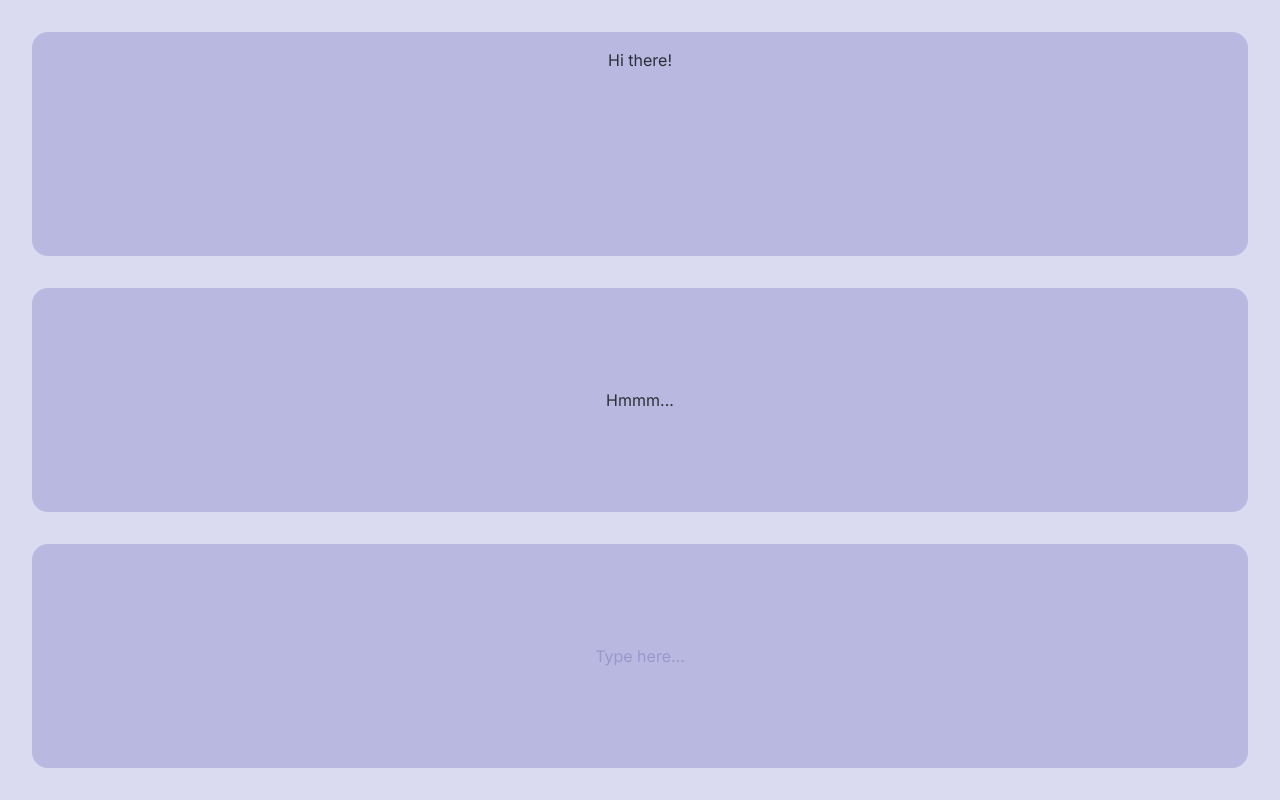
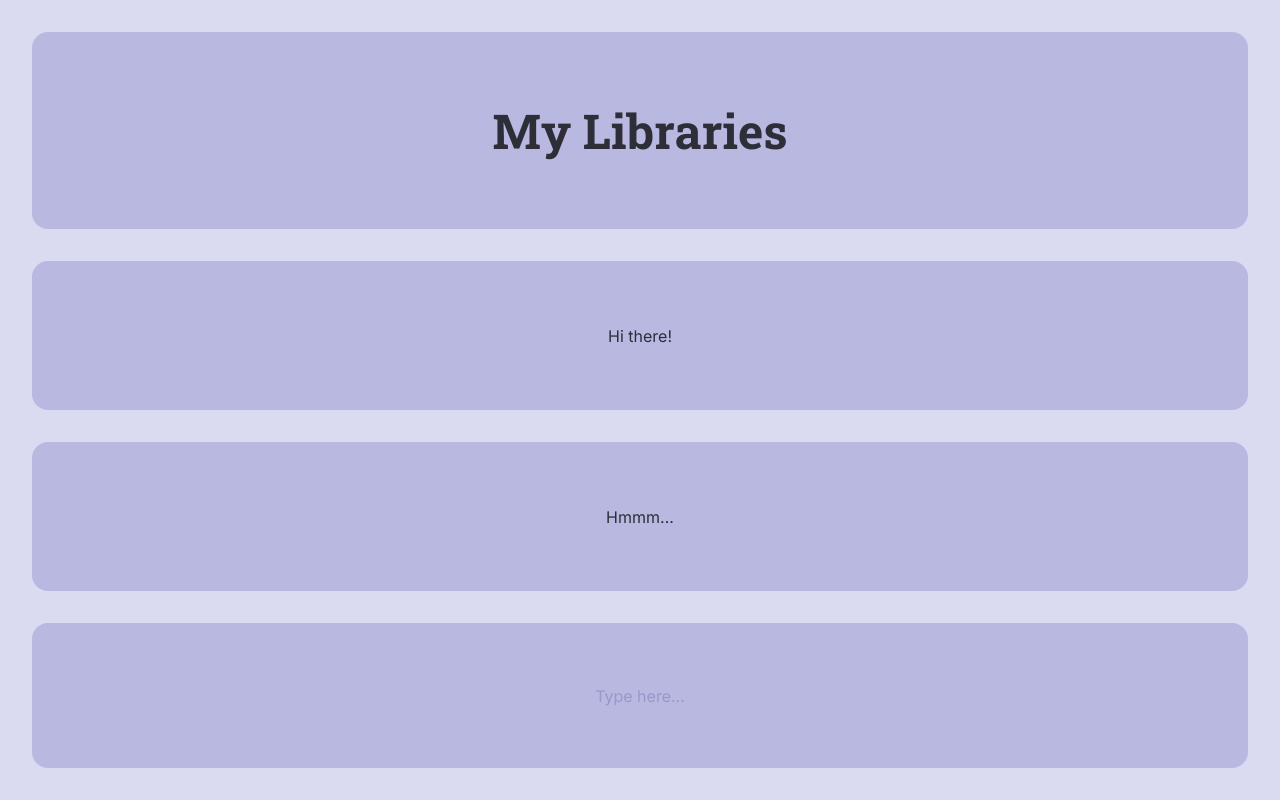
Before and after one commit to CaretParrot/my-libraries, a plain HTML site: page index.html in a window 1280 px wide. Drawn offline with Linux system fonts and the light colour scheme.

Commit message:
Enhance CSS styles for body and elements; add new classes for full-size layout and update HTML with a heading

```diff
--- a/default.css
+++ b/default.css
@@ -12,13 +12,30 @@
 }
 
 .active,
-button:active {
+button:active,
+select:active,
+input:focus {
     background-color: light-dark(var(--light-3), var(--dark-3));
 }
 
 body * {
     color: light-dark(var(--dark-2), var(--light-2));
     background-color: light-dark(var(--light-2), var(--dark-2));
+    width: calc(100% - var(--base-unit) * 2);
+    height: calc(100% - var(--base-unit) * 2);
+    justify-content: center;
+    align-content: center;
+    align-items: center;
+    font-family: "Inter", serif;
+    font-optical-sizing: auto;
+    font-weight: normal;
+    font-style: normal;
+    border: none;
+    border-radius: var(--base-unit);
+    transition: 0.5s;
+    flex: 1 1 auto;
+    text-align: center;
+    line-height: 1.5em;
 }
 
 ::-moz-selection,
@@ -32,24 +49,13 @@ body * {
 }
 
 * {
-    font-family: "Inter", serif;
-    font-optical-sizing: auto;
-    font-weight: normal;
-    font-style: normal;
-    border: none;
-    border-radius: var(--base-unit);
     margin: var(--base-unit);
     padding: var(--base-unit);
     font-size: var(--base-unit);
+    box-sizing: border-box;
     outline: none;
-    box-sizing: border-box;
-    transition: 0.5s;
     scrollbar-width: none;
     -ms-overflow-style: none;
-    justify-content: center;
-    flex: 1 1 auto;
-    text-align: center;
-    line-height: 1.5em;
     -webkit-tap-highlight-color: transparent;
 }
 
@@ -68,7 +74,7 @@ body {
     width: 100%;
     height: 100%;
     display: grid;
-    grid: auto / 100%;
+    grid: auto / 1fr;
 }
 
 h1 {
@@ -91,12 +97,7 @@ h5,
 h6 {
     font-family: "Roboto Slab", serif;
     text-align: center;
-    align-content: center;
-    align-items: center;
-}
-
-p {
-    justify-content: flex-start;
+    font-weight: bold;
 }
 
 button,
@@ -140,6 +141,11 @@ div {
 }
 
 .buffer {
+    margin: var(--base-unit);
     padding: var(--base-unit);
-    margin: var(--base-unit);
 }
+
+.full-size {
+    width: 100%;
+    height: 100%;
+}
--- a/index.html
+++ b/index.html
@@ -11,6 +11,7 @@
     </head>
 
     <body>
+        <h1>My Libraries</h1>
         <p id="test">Hi there!</p>
         <button id="button">Hmmm...</button>
         <input placeholder="Type here...">
```
